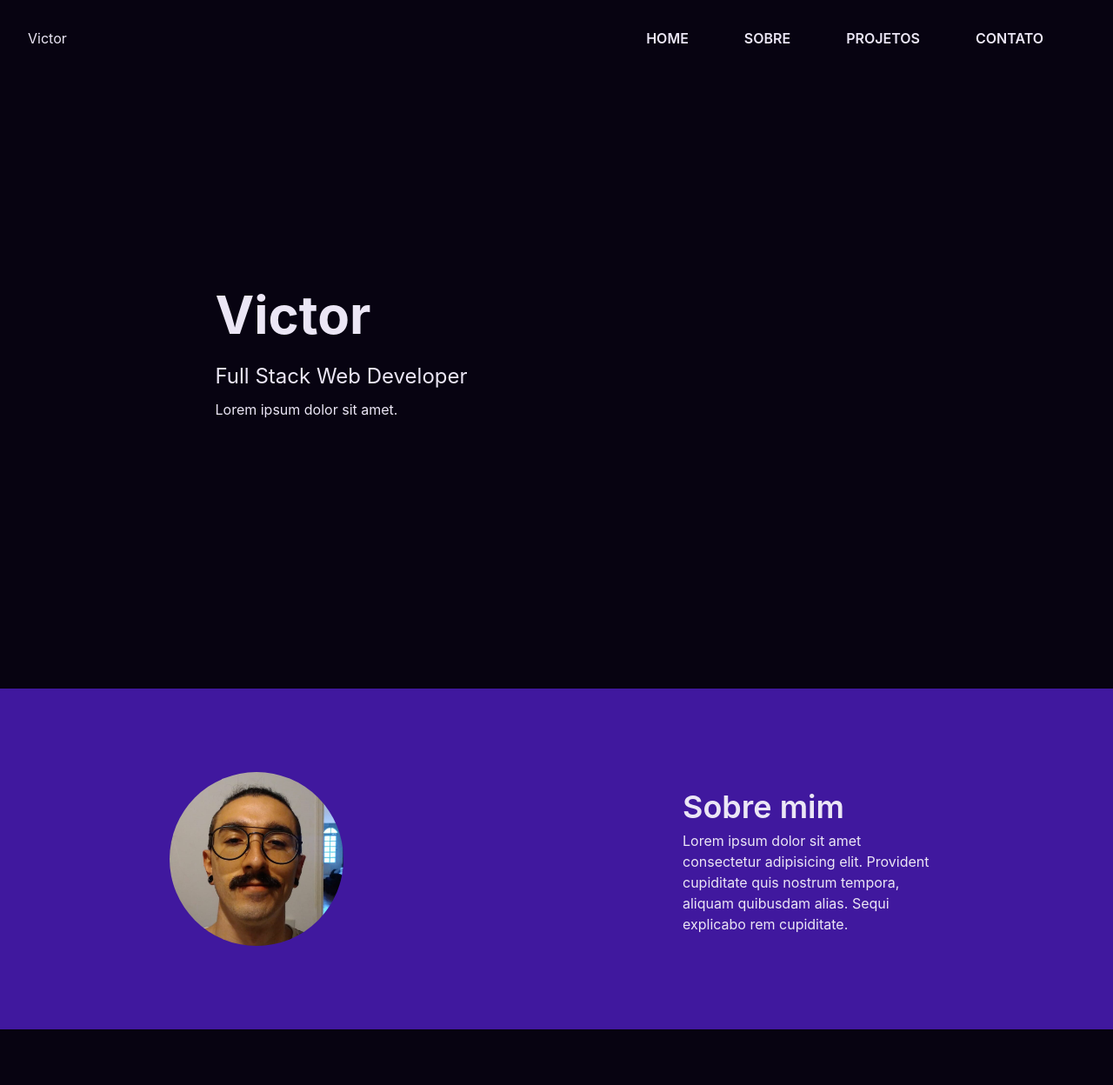
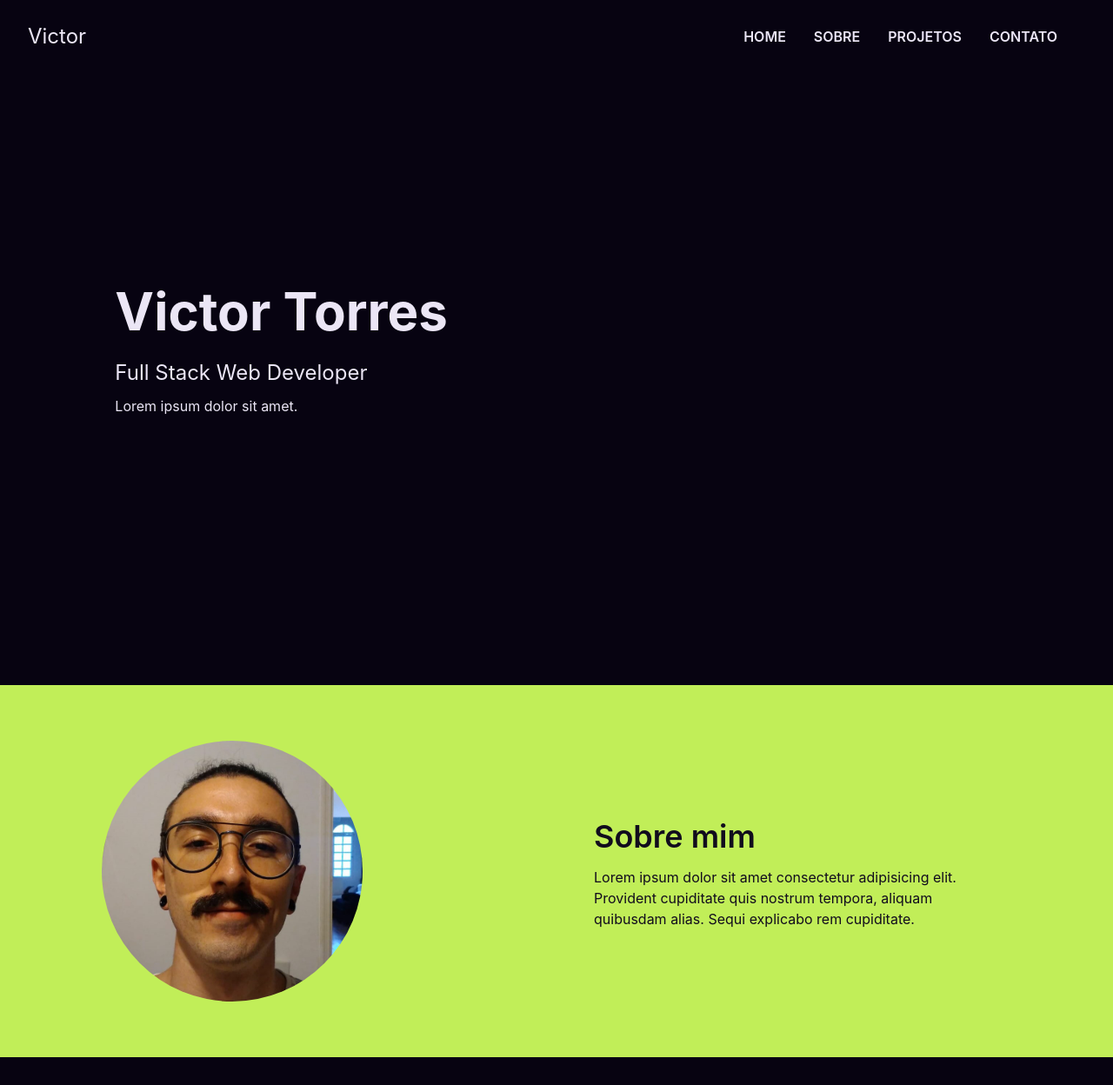
Before and after one commit to cptvictor95/portfolio, a Next.js app: page / in a window 1280 px wide. Shown: the whole page at 87% size. Before the commit the page ends 1216 px from the top, so only its background shows below. Built offline with nearby package versions, Linux system fonts and the light colour scheme.

Commit message:
fix spacing on components and sections

```diff
--- a/components/header.tsx
+++ b/components/header.tsx
@@ -28,17 +28,20 @@ const Header: React.FC = (props) => {
 
   return (
     <Flex
-      as="nav"
+      as="header"
       w="100%"
       align="center"
       justify="space-between"
       wrap="wrap"
       mb={12}
-      p={8}
+      py={4}
+      px={8}
       {...props}
     >
       <Flex align="center">
-        <Text w="100px">Victor</Text>
+        <Text as="h4" fontSize="2xl">
+          Victor
+        </Text>
       </Flex>
       <Box as="aside" display={{ base: 'block', md: 'none' }}>
         {show ? (
@@ -59,6 +62,7 @@ const Header: React.FC = (props) => {
       </Box>
 
       <Box
+        as="nav"
         display={{ base: show ? 'block' : 'none', md: 'block' }}
         flexBasis={{ base: '100%', md: 'auto' }}
       >
@@ -67,7 +71,6 @@ const Header: React.FC = (props) => {
           w="100%"
           justify={['center', 'space-between', 'flex-end', 'flex-end']}
           direction={['column', 'row', 'row', 'row']}
-          pt={[8, 8, 0, 0]}
         >
           <>
             <MenuItems to="/">
--- a/layouts/Main.tsx
+++ b/layouts/Main.tsx
@@ -14,7 +14,7 @@ const Main: React.FC<{ title: string; children: React.ReactNode }> = ({
       as="main"
       m="0 auto"
       direction="column"
-      maxW={{ base: 'auto', lg: '1024px', xl: '1280px' }}
+      maxW={{ base: 'auto' }}
       minH="70vh"
       {...mainProps}
     >
--- a/pages/index.tsx
+++ b/pages/index.tsx
@@ -7,7 +7,7 @@ const Home: React.FC = () => {
   return (
     <Main title="Victor">
       <Hero
-        title="Victor"
+        title="Victor Torres"
         subtitle="Full Stack Web Developer"
         ctaText="Lorem ipsum dolor sit amet."
       />
--- a/sections/Hero.tsx
+++ b/sections/Hero.tsx
@@ -10,7 +10,7 @@ const Hero: React.FC<{
     <Flex
       as="section"
       minH="70vh"
-      maxW={{ base: 'auto', md: '768px', lg: '1024px', xl: '1280px' }}
+      maxW={{ base: 'auto', md: '768px' }}
       direction={{ base: 'column', md: 'row' }}
       align="center"
       justify={['center', 'space-around', 'space-around', 'space-around']}
@@ -18,7 +18,7 @@ const Hero: React.FC<{
       mb={16}
     >
       <Flex as="article" align={['center', 'center', 'flex-end', 'flex-start']}>
-        <Stack>
+        <Stack ml={12}>
           <Text as="h1" fontSize="6xl" fontWeight="bold">
             {title}
           </Text>
--- a/sections/SubHero.tsx
+++ b/sections/SubHero.tsx
@@ -1,28 +1,30 @@
 import { Image } from '@chakra-ui/image';
-import { Flex, Text } from '@chakra-ui/layout';
+import { Flex, List, Text } from '@chakra-ui/layout';
+import { ListItem, Stack } from '@chakra-ui/react';
 import React from 'react';
 
 const SubHero: React.FC = () => {
   return (
     <Flex
       as="section"
-      maxW={{ base: 'auto', md: '768px', lg: '1024px', xl: '1280px' }}
+      maxW={{ base: 'auto', md: '100%', lg: '100%' }}
       direction={{ base: 'column', md: 'row' }}
       align="center"
       justify={['center', 'space-around', 'space-around', 'space-around']}
-      py={24}
+      py={16}
       my={8}
-      bg="purple.600"
+      bg="green.400"
+      color="purple.900"
     >
       <Flex as="article" justify={['center', 'center', 'center', 'flex-start']}>
-        <Image src="avatar.jpeg" maxH="200px" borderRadius="full" />
+        <Image src="avatar.jpeg" maxH="300px" borderRadius="full" />
       </Flex>
       <Flex
         as="aside"
-        direction="column"
-        maxW="300px"
-        align={['center', 'center', 'center', 'flex-start']}
+        maxW={{ base: '50%', md: '40%', lg: '40%', xl: '40%' }}
+        align={['center', 'center', 'space-between', 'space-between']}
       >
+        <Stack px={8}>
           <Text as="h2" fontSize="4xl" fontWeight="semibold">
             Sobre mim
           </Text>
@@ -31,6 +33,7 @@ const SubHero: React.FC = () => {
             cupiditate quis nostrum tempora, aliquam quibusdam alias. Sequi
             explicabo rem cupiditate.
           </Text>
+        </Stack>
       </Flex>
     </Flex>
   );
--- a/theme/components/Button.tsx
+++ b/theme/components/Button.tsx
@@ -4,8 +4,9 @@ export const Button = {
       position: 'static',
       color: 'purple.50',
       textTransform: 'uppercase',
-      'border-radius': '0',
-      padding: '4 0',
+      borderRadius: '0',
+      paddingX: 8,
+      paddingY: 4,
       _hover: {
         color: 'green.200',
         textDecoration: 'none',
```
Lines whose indentation alone changed are shown as unchanged.
